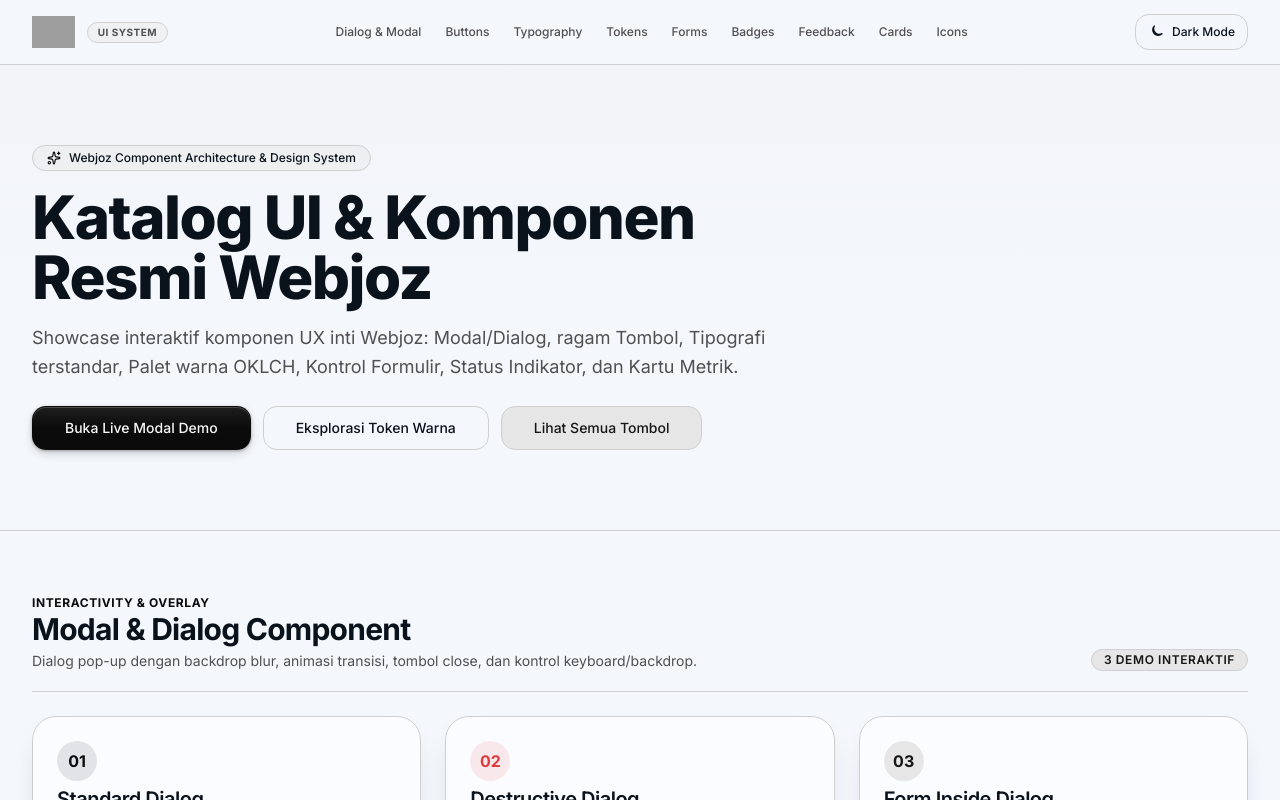
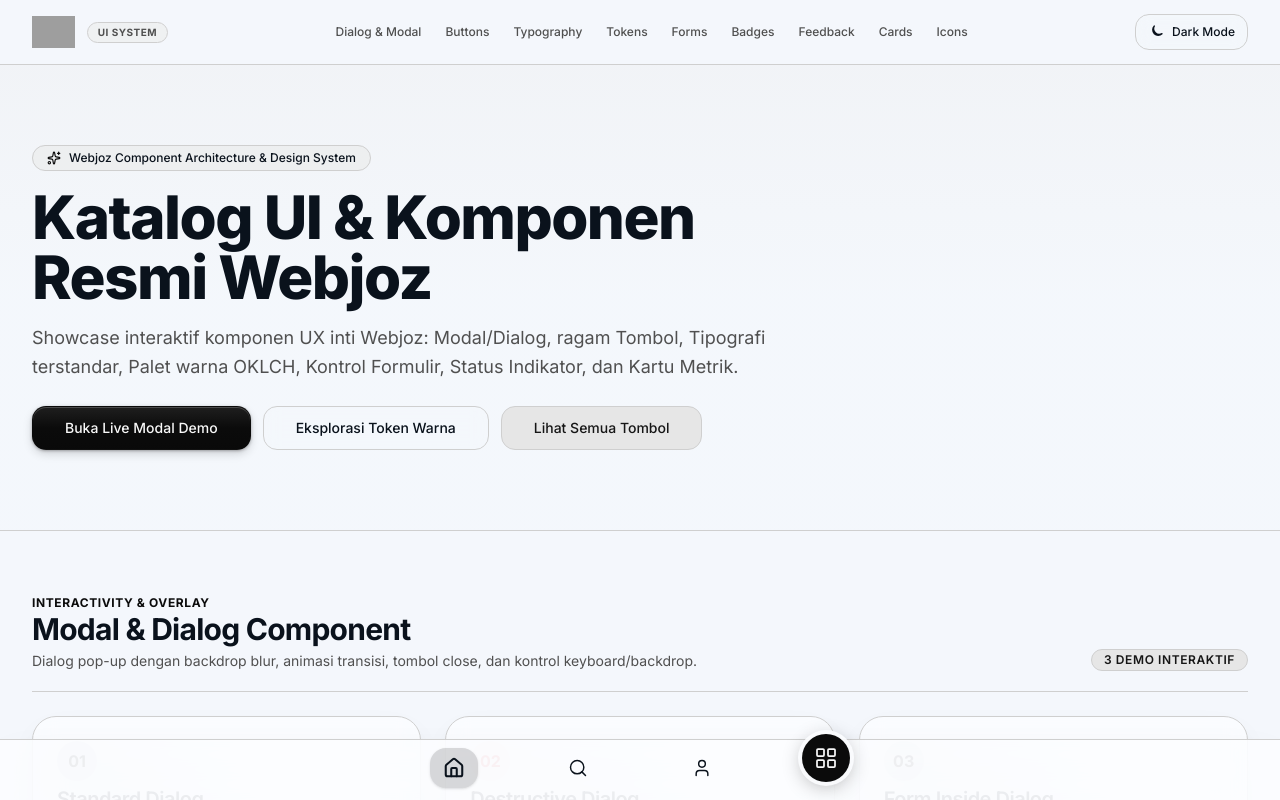
Before and after one commit to kanjengadipati/webjoz-ui, a Next.js app: page / in a window 1280 px wide. Shown: the top 800 px of the page. Built offline with nearby package versions, Linux system fonts and the light colour scheme; grey boxes are pictures that could not be loaded.

Commit message:
fix(bottom-nav): add mobileOnly prop and show in showcase

```diff
--- a/app/page.tsx
+++ b/app/page.tsx
@@ -977,6 +977,7 @@ export default function DesignSystemPage() {
               activeId="home"
               onMenuClick={() => {}}
               menuOpen={false}
+              mobileOnly={false}
             />
           </div>
         </section>
--- a/components/ui/bottom-nav.tsx
+++ b/components/ui/bottom-nav.tsx
@@ -19,6 +19,8 @@ export interface BottomNavProps {
   menuOpen?: boolean;
   className?: string;
   ariaLabel?: string;
+  /** Jika true (default), nav hanya tampil di layar mobile (lg:hidden). */
+  mobileOnly?: boolean;
 }
 
 export function BottomNav({
@@ -28,11 +30,13 @@ export function BottomNav({
   menuOpen = false,
   className,
   ariaLabel,
+  mobileOnly = true,
 }: BottomNavProps) {
   return (
     <nav
       className={cn(
-        "fixed bottom-0 inset-x-0 z-60 lg:hidden bg-card/95 dark:bg-background/90 backdrop-blur-2xl border-t border-border/60 py-2 pb-3 shadow-2xl shadow-black/20",
+        "fixed bottom-0 inset-x-0 z-60 bg-card/95 dark:bg-background/90 backdrop-blur-2xl border-t border-border/60 py-2 pb-3 shadow-2xl shadow-black/20",
+        mobileOnly && "lg:hidden",
         className
       )}
       aria-label={ariaLabel}
```
